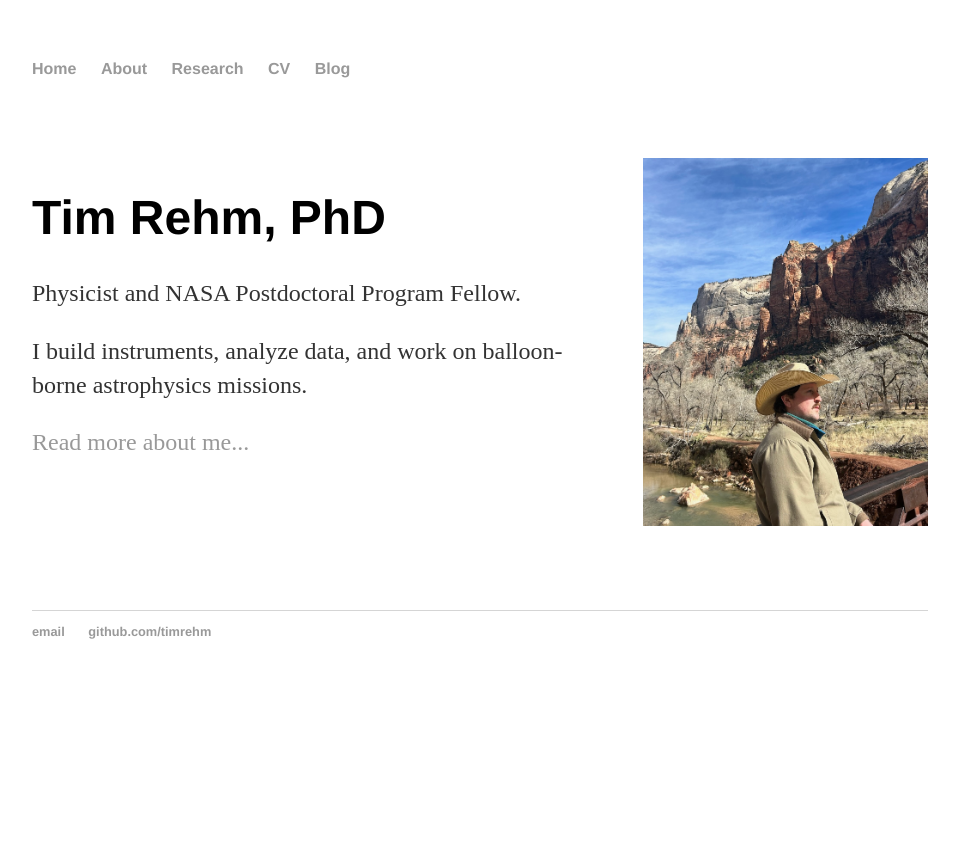
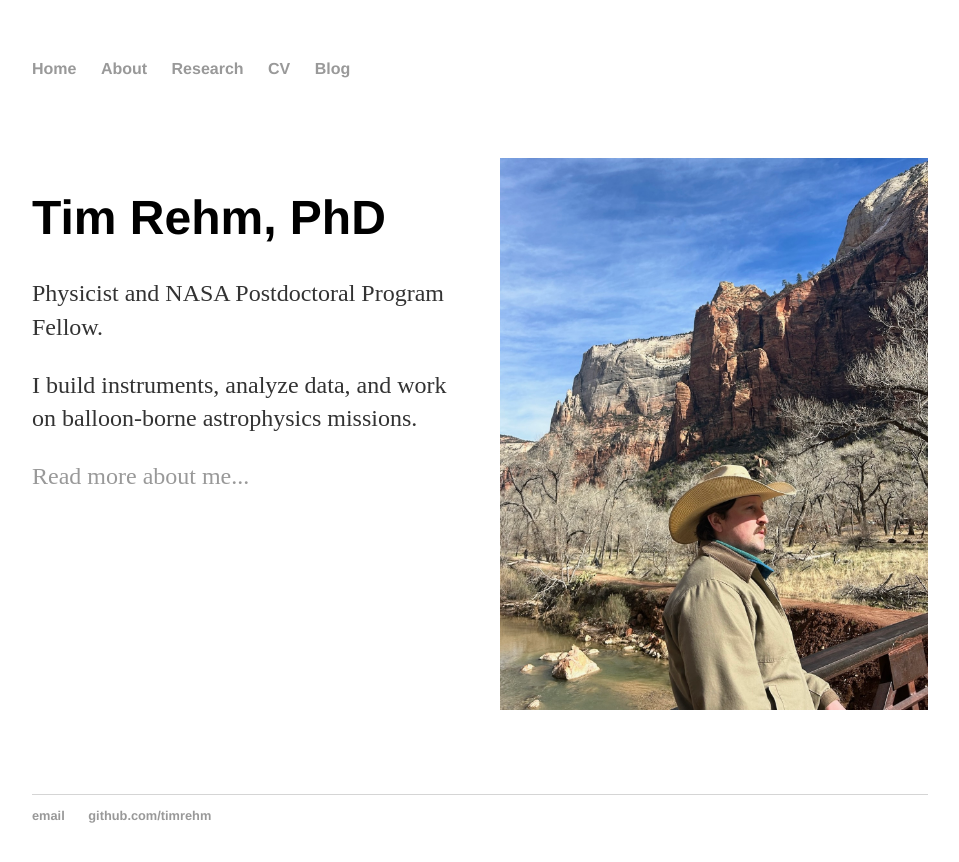
Before and after one commit to timrehm/timrehm.github.io, a Jekyll site: the page built from index.html, in a window 1280 px wide. Shown: the top 862 px of the page, without its empty margins (160-1119 px from the left). Built offline with Jekyll 4.4.1, drawn with Linux system fonts in a browser that asks for light colours.

Commit message:
Update main.css

```diff
--- a/css/main.css
+++ b/css/main.css
@@ -70,7 +70,7 @@ ul.posts li {
 }
 
 .image {
-  flex: 1;
+  flex: 2;
 }
 
 .image img {
```
